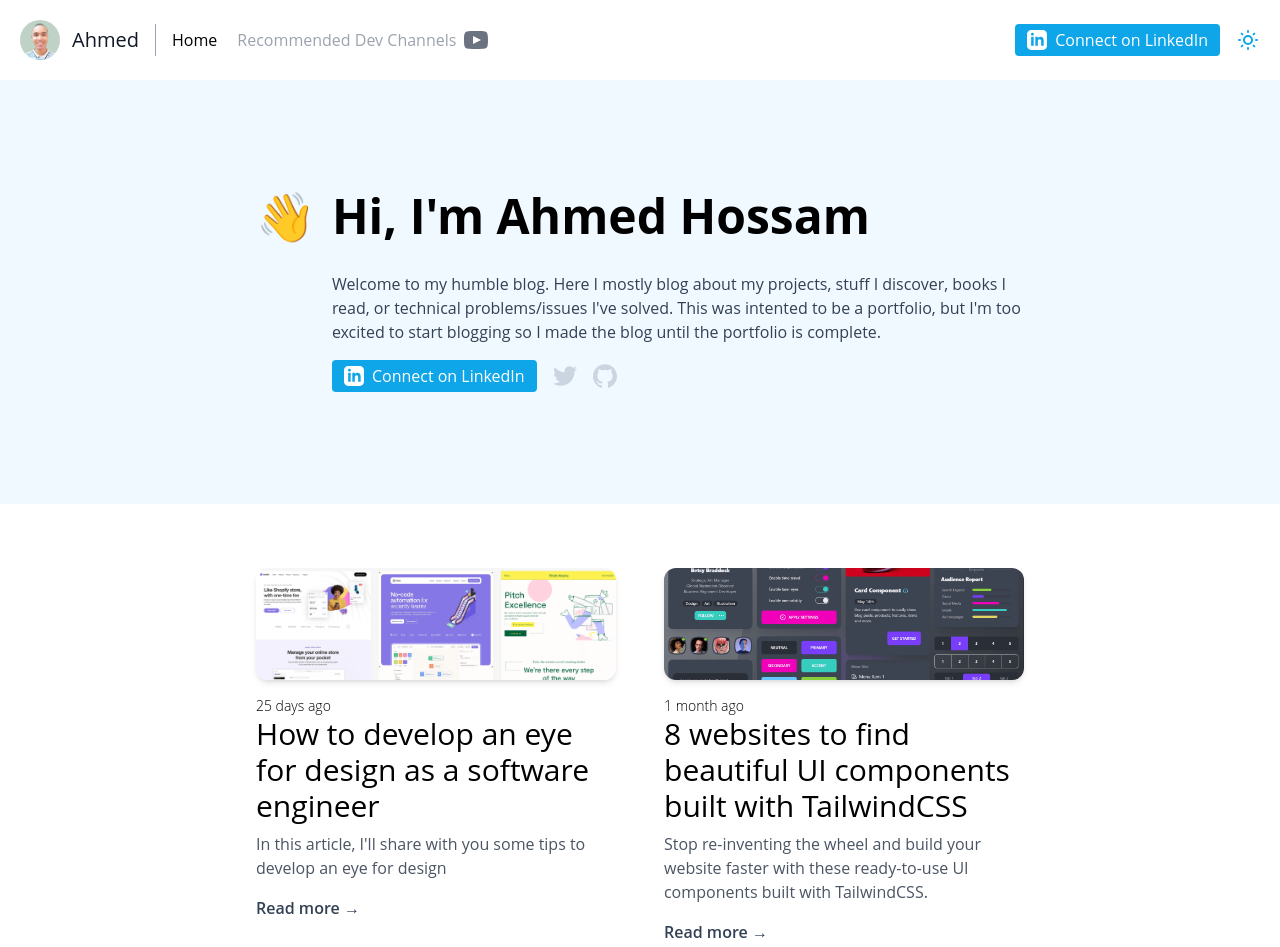
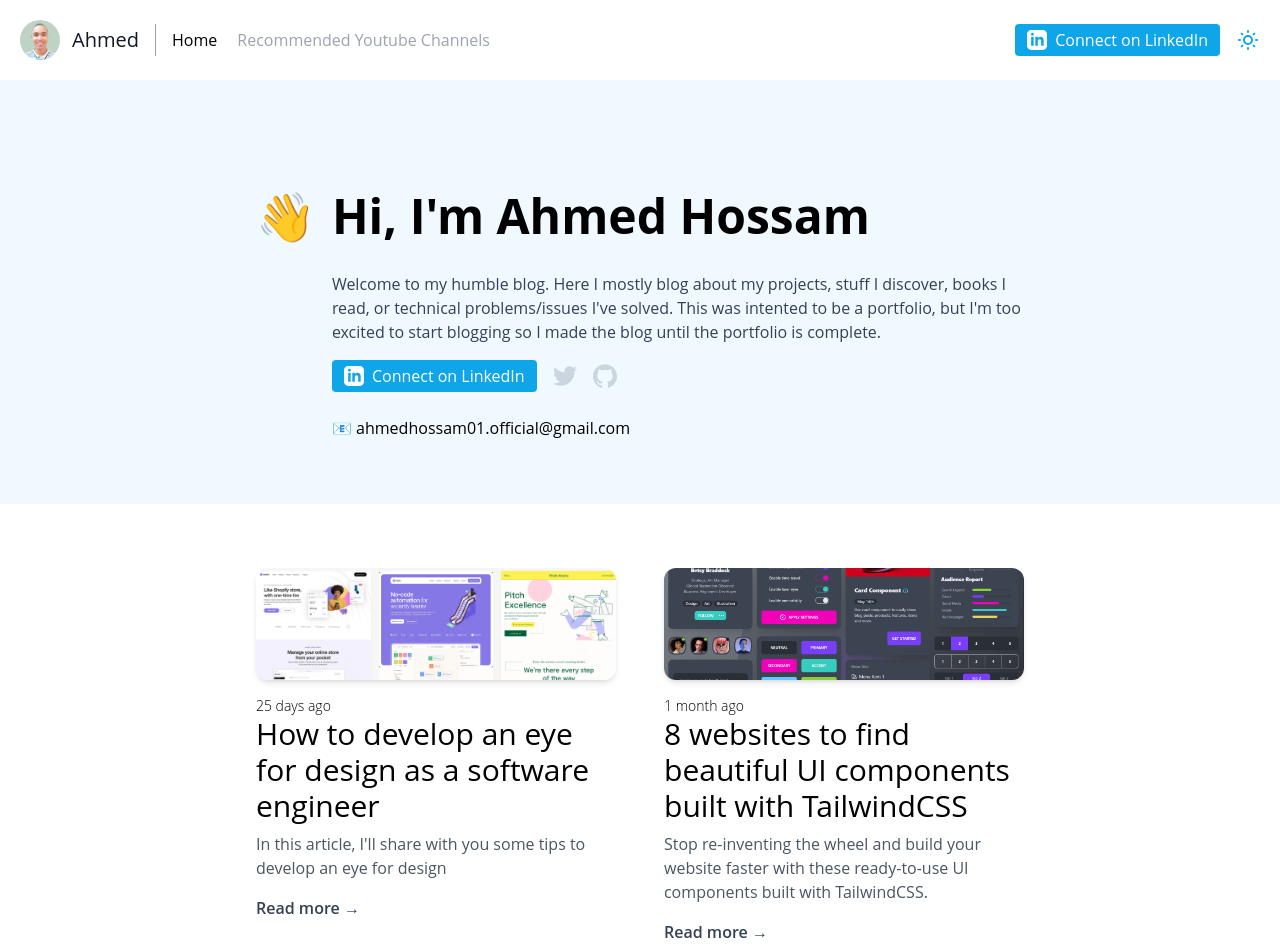
Before and after one commit to AhmedHossam01/my-website, a Gatsby site: page / in a window 1280 px wide. Shown: the top 947 px of the page. Built offline with nearby package versions, Linux system fonts and the light colour scheme; Gatsby itself is replaced by a stand-in of ours; some packages are replaced by stand-ins of ours.

Commit message:
Change contact info

```diff
--- a/src/components/Info.jsx
+++ b/src/components/Info.jsx
@@ -15,7 +15,6 @@ const Info = () => {
           This was intented to be a portfolio, but I'm too excited to start
           blogging so I made the blog until the portfolio is complete.
         </p>
-
         <ul className="mt-4 flex gap-4 items-center">
           <li>
             <a
@@ -70,6 +69,8 @@ const Info = () => {
             </a>
           </li>
         </ul>
+
+        <div className="mt-6">📧 ahmedhossam01.official@gmail.com</div>
       </div>
     </div>
   );
--- a/src/components/Navbar.jsx
+++ b/src/components/Navbar.jsx
@@ -15,7 +15,7 @@ const Navbar = ({ setIsDark, isDark }) => {
 
   return (
     <header className=" text-gray-400 body-font bg-white shadow-md dark:bg-slate-800 dark:text-gray-400">
-      <div className="container mx-auto flex flex-wrap p-5 flex-col md:flex-row items-center">
+      <div className="text-center container mx-auto flex flex-wrap p-5 flex-col md:flex-row items-center">
         <Link
           to="/"
           className="flex title-font font-medium items-center text-gray-900 dark:text-slate-100 mb-4 md:mb-0"
@@ -39,17 +39,7 @@ const Navbar = ({ setIsDark, isDark }) => {
             className="mr-5 hover:text-gray-900 dark:hover:text-white flex gap-2 group"
             href="/youtube"
           >
-            Recommended Dev Channels
-            <svg
-              xmlns="http://www.w3.org/2000/svg"
-              width="24"
-              height="24"
-              viewBox="0 0 24 24"
-              fill="currentColor"
-              className="mr-2 text-gray-500 group-hover:text-red-500"
-            >
-              <path d="M19.615 3.184c-3.604-.246-11.631-.245-15.23 0-3.897.266-4.356 2.62-4.385 8.816.029 6.185.484 8.549 4.385 8.816 3.6.245 11.626.246 15.23 0 3.897-.266 4.356-2.62 4.385-8.816-.029-6.185-.484-8.549-4.385-8.816zm-10.615 12.816v-8l8 3.993-8 4.007z" />
-            </svg>
+            Recommended Youtube Channels
           </a>
         </nav>
         <a
--- a/src/pages/index.js
+++ b/src/pages/index.js
@@ -15,7 +15,7 @@ const IndexPage = ({ data }) => {
         />
       </Helmet>
 
-      <div className="bg-sky-50 lg:py-28 pt-16 dark:bg-slate-900">
+      <div className="bg-sky-50 lg:pt-28 lg:pb-16 pt-16 dark:bg-slate-900">
         <div className="container">
           <Info />
         </div>
```
